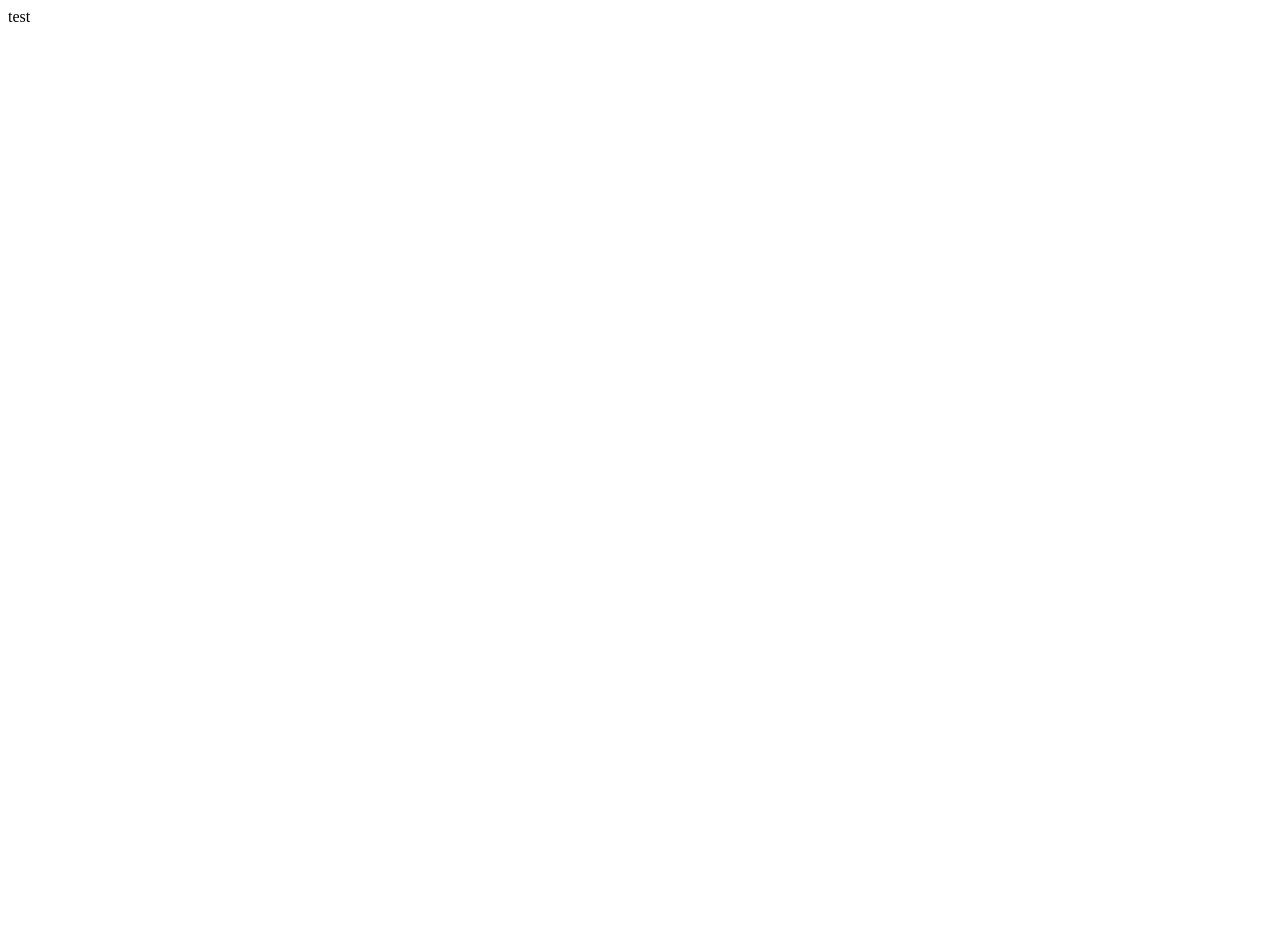
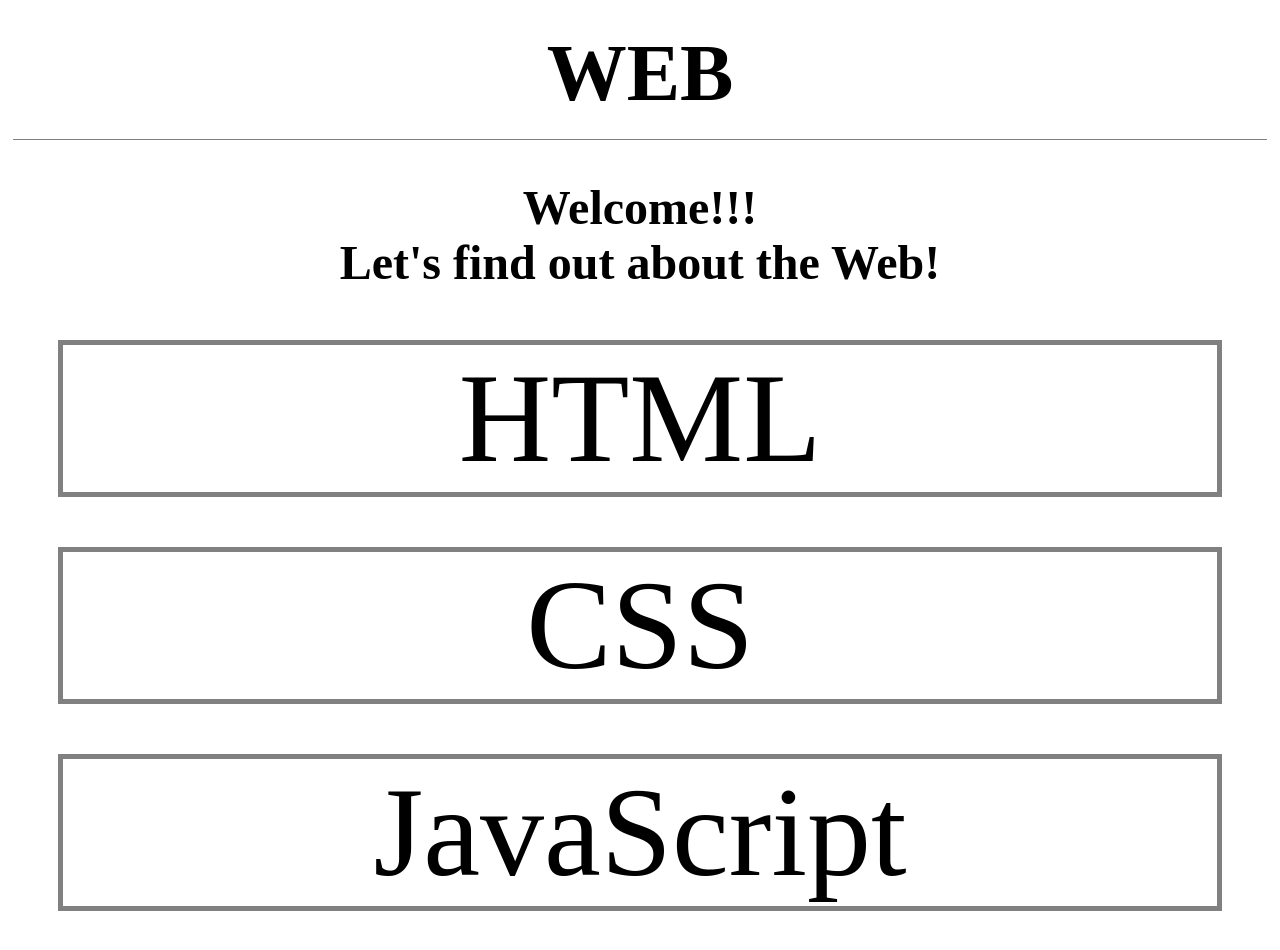
Before and after one commit to asdasd7722/wabtest, a plain HTML site: page index.html in a window 1280 px wide. Before the commit the page ends 800 px from the top, so only its background shows below. Drawn offline with Linux system fonts and the light colour scheme.

Commit message:
Add files via upload

```diff
--- a/index.html
+++ b/index.html
@@ -1,10 +1,23 @@
-<!DOCTYPE html>
+<!doctype html>
 <html>
   <head>
+    <title>WEB1 - Welcome</title>
     <meta charset="utf-8">
-    <title></title>
+    <link rel="stylesheet" href="indexstyle.css">
   </head>
   <body>
-    test
+    <h1><a href="index.html">WEB</a></h1>
+    <div>
+        <h2>Welcome!!!<br>Let's find out about the Web!</h2>
+      <div id="mid_div">
+        <a href="1.html">HTML</a>
+      </div>
+      <div id="mid_div">
+        <a href="2.html">CSS</a>
+      </div>
+      <div id="mid_div">
+        <a href="3.html">JavaScript</a>
+      </div>
+    </div>
   </body>
 </html>
```
